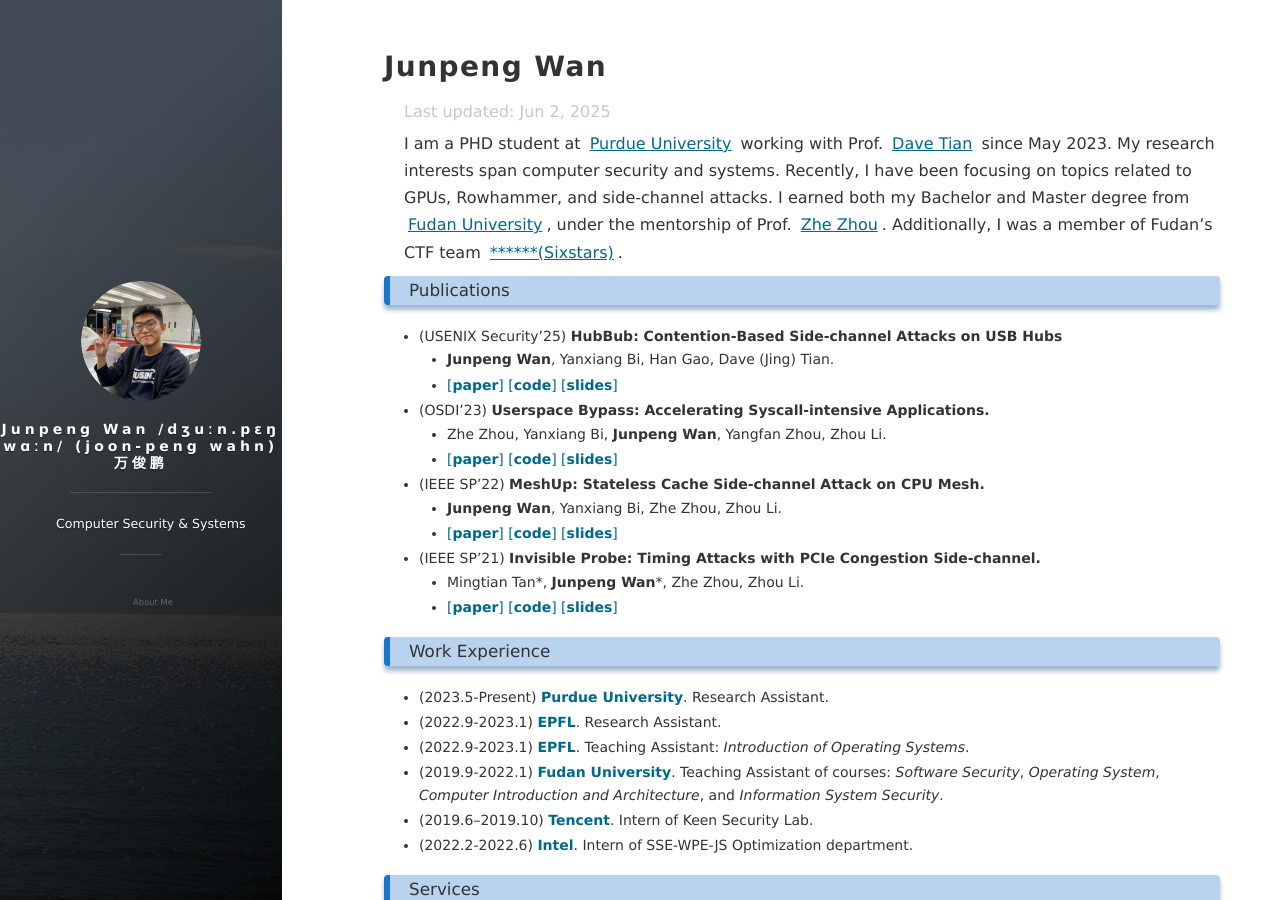
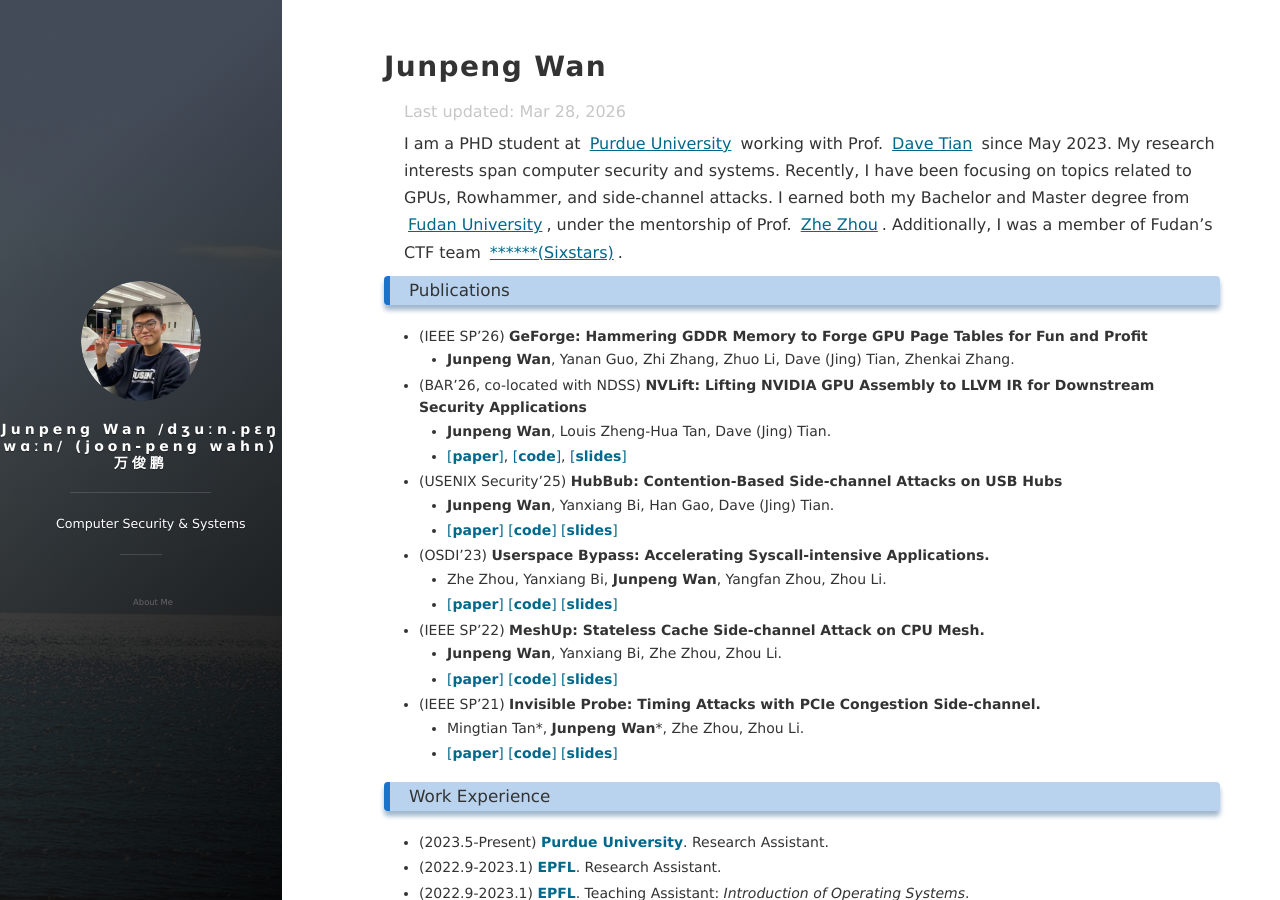
Before and after one commit to stefan1wan/stefan1wan.github.io, a Jekyll site: the page built from about.md, in a window 1280 px wide and 900 px high. Built offline with Jekyll 4.4.1, drawn with Linux system fonts in a browser that asks for light colours; nearby versions of some CDN libraries; library files that are not in the unit come from our copies; comment, search, counter and statistics services are not loaded.

Commit message:
update nvlift & geforge

```diff
--- a/about.md
+++ b/about.md
@@ -1,7 +1,7 @@
 ---
 layout: page
 title: Junpeng Wan
-last_modified_at: 2025-06-02 16:30:00 +0000
+last_modified_at: 2026-03-28 00:00:00 +0000
 ---
 
 I am a PHD student at [Purdue University](https://www.purdue.edu) working with Prof. [Dave Tian](https://davejingtian.org) since May 2023. My research interests span computer security and systems. Recently, I have been focusing on topics related to GPUs, Rowhammer, and side-channel attacks. I earned both my Bachelor and Master degree from  [Fudan University](https://www.fudan.edu.cn/en/), under the mentorship of Prof. [Zhe Zhou](https://www.y-droid.com/zhe/index.html). Additionally, I was a member of Fudan's CTF team [\*\*\*\*\*\*(Sixstars)](https://github.com/sixstars).
@@ -9,6 +9,13 @@
 <!-- Before that, I was a PhD Student at [École polytechnique fédérale de Lausanne(EPFL)](https://www.epfl.ch/en/) for seven months, where I did a semester project at [PARSA](https://parsa.epfl.ch). -->
 
 ### Publications
+
++ (IEEE SP'26) **GeForge: Hammering GDDR Memory to Forge GPU Page Tables for Fun and Profit**
+  * **Junpeng Wan**, Yanan Guo, Zhi Zhang, Zhuo Li, Dave (Jing) Tian, Zhenkai Zhang.
+
++ (BAR'26, co-located with NDSS) **NVLift: Lifting NVIDIA GPU Assembly to LLVM IR for Downstream Security Applications**
+  * **Junpeng Wan**, Louis Zheng-Hua Tan, Dave (Jing) Tian.
+  * [[**paper**]](files/NVLift.pdf), [[**code**]](https://github.com/purseclab/Sass-LLVM-Lifter), [[**slides**]](/files/NVLift_slides)
 
 + (USENIX Security'25) **HubBub: Contention-Based Side-channel Attacks on USB Hubs**
   * **Junpeng Wan**, Yanxiang Bi, Han Gao, Dave (Jing) Tian.
```
Also changed, not shown: 1 other file.
